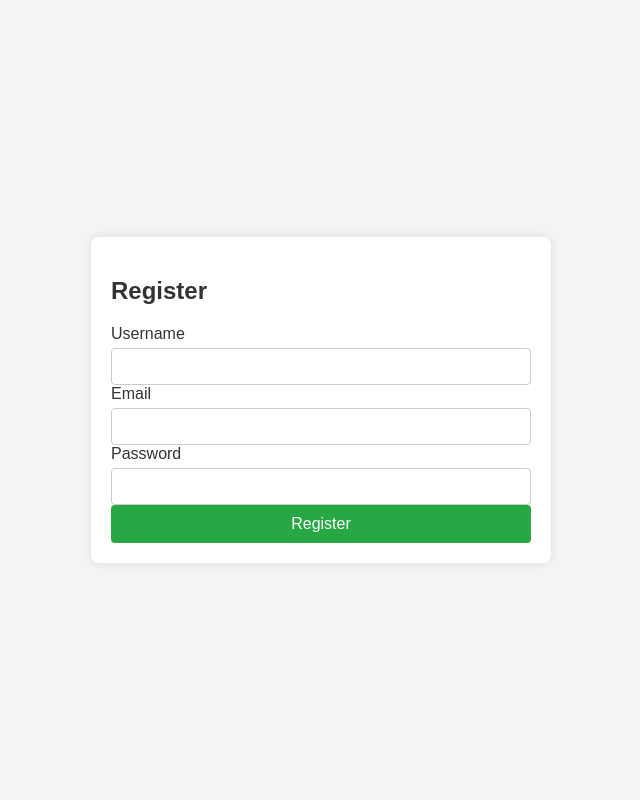
After one commit to Neeraj830/WareHouses-location-tracker-system, a PHP site: page /form/register.php in a window 1280 px wide. The commit adds this page. Shown: the whole page, without its empty margins (319-959 px from the left). Run offline with PHP 8.4, Linux system fonts and the light colour scheme.

Commit message:
Ready to submit

```diff
--- /dev/null
+++ b/form/register.php
@@ -0,0 +1,45 @@
+<?php include '../includes/db.php'; ?>
+<?php
+$con = mysqli_connect('localhost','root','','warehouse_management');
+if ($_SERVER["REQUEST_METHOD"] == "POST") {
+    $username = $_POST['username'];
+    $email = $_POST['email'];
+    $password = password_hash($_POST['password'], PASSWORD_BCRYPT);
+
+    $sql = "INSERT INTO `users`(`Username`, `Email`, `Password`) VALUES ('$username', '$email', '$password')";
+
+    if ($con->query($sql) === TRUE) {
+        echo "<script>
+    alert('Registration successfull');
+    window.location.href='login.php';
+    </script>
+    ";
+    } else {
+        echo "Error: " . $sql . "<br>" . $conn->error;
+    }
+}
+?>
+
+<!DOCTYPE html>
+<html lang="en">
+<head>
+    <meta charset="UTF-8">
+    <meta name="viewport" content="width=device-width, initial-scale=1.0">
+    <title>Register</title>
+    <link rel="stylesheet" href="style.css">
+</head>
+<body>
+    <div class="form-container">
+        <form action="register.php" method="post" enctype="multipart/form-data" >
+            <h2>Register</h2>
+            <label for="username">Username</label>
+            <input type="text" id="username" name="username" required>
+            <label for="email">Email</label>
+            <input type="email" id="email" name="email" required>
+            <label for="password">Password</label>
+            <input type="password" id="password" name="password" required>
+            <button type="submit">Register</button>
+        </form>
+    </div>
+</body>
+</html>
--- /dev/null
+++ b/form/style.css
@@ -0,0 +1,54 @@
+/* style.css */
+body {
+  font-family: Arial, sans-serif;
+  background-color: #f4f4f4;
+  display: flex;
+  justify-content: center;
+  align-items: center;
+  height: 100vh;
+  margin: 0;
+}
+
+.form-container {
+  background-color: #fff;
+  padding: 20px;
+  border-radius: 8px;
+  box-shadow: 0 0 10px rgba(0, 0, 0, 0.1);
+  max-width: 420px;
+  width: 100%;
+}
+
+form h2 {
+  margin-bottom: 20px;
+  font-size: 24px;
+  color: #333;
+}
+
+label {
+  display: block;
+  margin-bottom: 5px;
+  color: #333;
+}
+
+input {
+  width: 100%;
+  padding: 10px;
+  border: 1px solid #ccc;
+  border-radius: 4px;
+  box-sizing: border-box;
+}
+
+button {
+  width: 100%;
+  padding: 10px;
+  background-color: #28a745;
+  color: #fff;
+  border: none;
+  border-radius: 4px;
+  cursor: pointer;
+  font-size: 16px;
+}
+
+button:hover {
+  background-color: #218838;
+}
```
Also changed, not shown: database_configuration.sql (added, +38 -0 lines), form/login.php (added, +26 -0 lines), form/login1.php (added, +26 -0 lines), form/logout.php (added, +9 -0 lines), includes/db.php (+14 -0 lines), index.php (+16 -13 lines).
